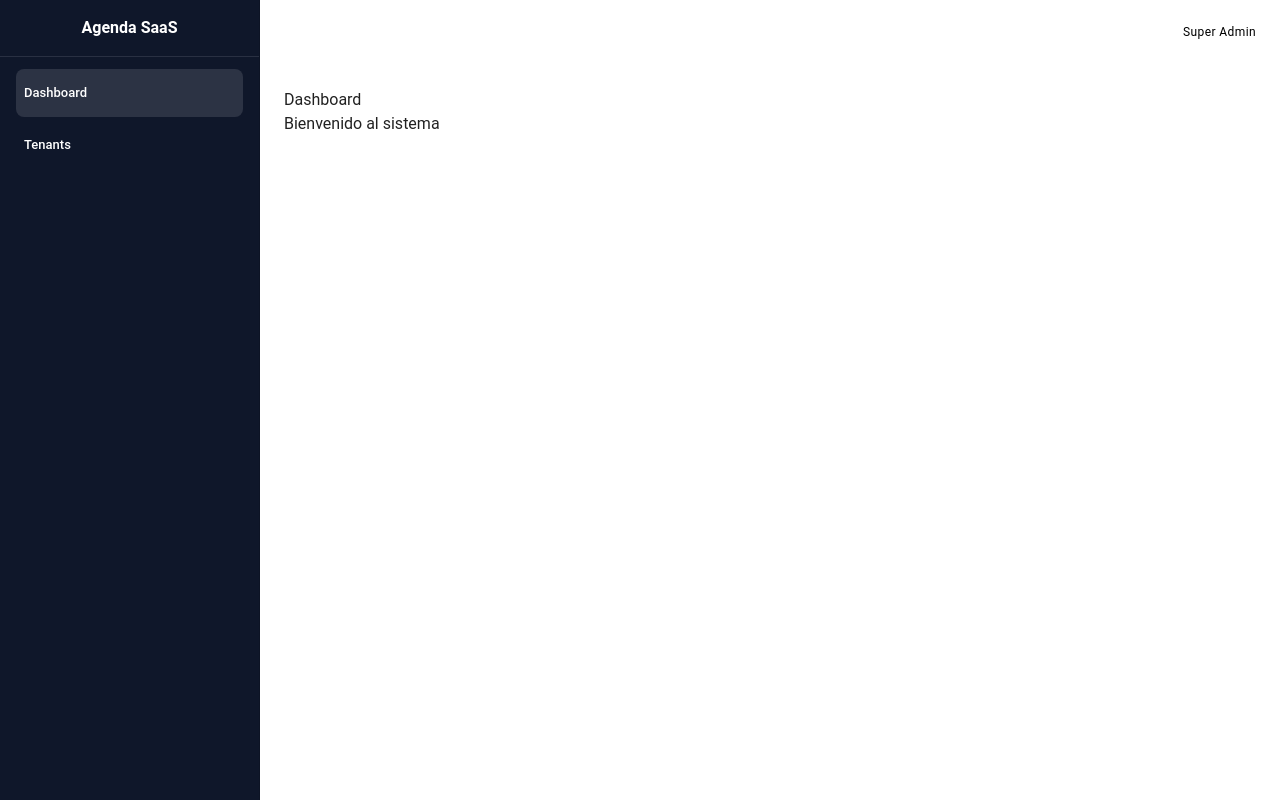
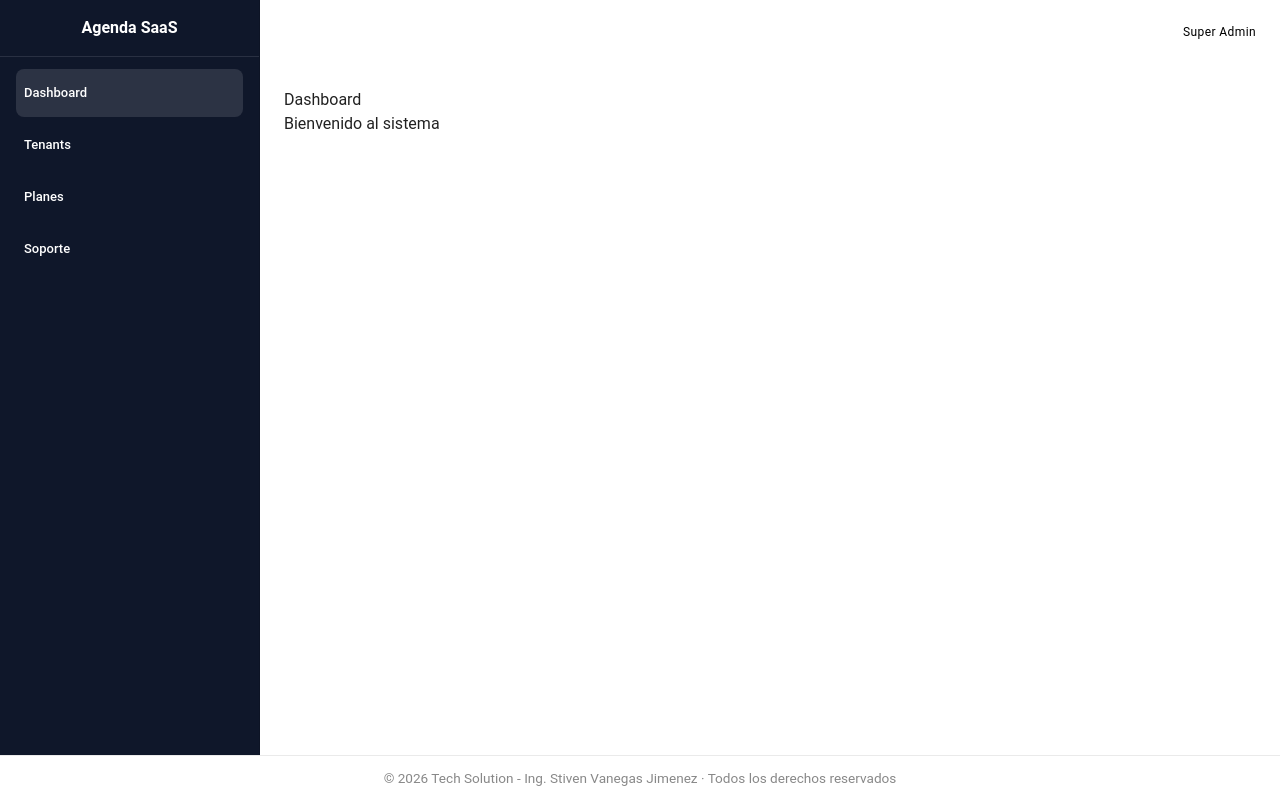
Before and after one commit to st1tron1x/agenda-saas-frontend, a Vue app: page /platform in a window 1280 px wide. Built offline with nearby package versions, Linux system fonts and the light colour scheme.

Commit message:
feat: Vistas dashboard y Tenants

```diff
--- /dev/null
+++ b/src/components/AppFooter.vue
@@ -0,0 +1,15 @@
+<template>
+  <footer class="app-footer">
+    © {{ new Date().getFullYear() }} Tech Solution - Ing. Stiven Vanegas Jimenez · Todos los derechos reservados
+  </footer>
+</template>
+
+<style scoped>
+.app-footer {
+  text-align: center;
+  padding: 12px;
+  font-size: 0.85rem;
+  color: #888;
+  border-top: 1px solid #eaeaea;
+}
+</style>
--- /dev/null
+++ b/src/components/PlatformSidebar.vue
@@ -0,0 +1,62 @@
+<template>
+  <v-navigation-drawer
+    app
+    permanent
+    width="260"
+    class="sidebar"
+  >
+    <!-- Branding -->
+    <div class="pa-4 text-center">
+      <h3 class="font-weight-bold">
+        {{ tenant.name }}
+      </h3>
+    </div>
+
+    <v-divider />
+
+    <!-- Menu -->
+    <v-list nav>
+      <v-list-item
+        v-for="item in menu"
+        :key="item.title"
+        :to="item.to"
+        router
+        class="menu-item"
+      >
+        <v-list-item-title>
+          {{ item.title }}
+        </v-list-item-title>
+      </v-list-item>
+    </v-list>
+  </v-navigation-drawer>
+</template>
+
+<script setup>
+import { computed } from 'vue'
+import { useAuth } from '../composables/useAuth'
+import { SIDEBAR_MENU } from '../config/sidebar.menu'
+import { useTenant } from '../composables/useTenant'
+
+const { role } = useAuth()
+const { tenant } = useTenant()
+
+const menu = computed(() => SIDEBAR_MENU[role] || [])
+</script>
+
+<style scoped>
+.sidebar {
+  background-color: #0f172a;
+  color: white;
+}
+
+.menu-item {
+  border-radius: 8px;
+  margin: 4px 8px;
+  transition: all 0.2s ease;
+}
+
+.menu-item:hover {
+  background-color: rgba(255, 255, 255, 0.12);
+  transform: translateX(6px);
+}
+</style>
--- /dev/null
+++ b/src/composables/useAuth.js
@@ -0,0 +1,16 @@
+import { ref } from 'vue'
+import { ROLES } from '../constants/roles'
+
+const user = ref({
+  id: 1,
+  name: 'Stiven',
+  role: ROLES.SUPER_ADMIN, // ← cambia aquí para probar
+})
+
+export function useAuth() {
+  return {
+    user,
+    role: user.value.role,
+    isSuperAdmin: user.value.role === ROLES.SUPER_ADMIN,
+  }
+}
--- /dev/null
+++ b/src/config/sidebar.menu.js
@@ -0,0 +1,23 @@
+import { ROLES } from '../constants/roles'
+
+export const SIDEBAR_MENU = {
+  [ROLES.SUPER_ADMIN]: [
+    { title: 'Dashboard', to: '/platform' },
+    { title: 'Tenants', to: '/platform/tenants' },
+    { title: 'Planes', to: '/platform/plans' },
+    { title: 'Soporte', to: '/platform/support' },
+  ],
+
+  [ROLES.TENANT_ADMIN]: [
+    { title: 'Dashboard', to: '/app' },
+    { title: 'Agenda', to: '/app/agenda' },
+    { title: 'Clientes', to: '/app/clients' },
+    { title: 'Servicios', to: '/app/services' },
+    { title: 'Usuarios', to: '/app/users' },
+  ],
+
+  [ROLES.STAFF]: [
+    { title: 'Agenda', to: '/app/agenda' },
+    { title: 'Clientes', to: '/app/clients' },
+  ],
+}
--- /dev/null
+++ b/src/constants/roles.js
@@ -0,0 +1,5 @@
+export const ROLES = {
+  SUPER_ADMIN: 'SUPER_ADMIN',
+  TENANT_ADMIN: 'TENANT_ADMIN',
+  STAFF: 'STAFF',
+}
--- a/src/layauts/AuthLayout.vue
+++ b/src/layauts/AuthLayout.vue
@@ -31,6 +31,7 @@
         class="d-flex align-center justify-center"
       >
         <router-view />
+        <AppFooter />
       </v-col>
 
     </v-row>
@@ -49,6 +50,6 @@
 
 <script setup>
 import { useTenant } from '../composables/useTenant'
-
+import AppFooter from '../components/AppFooter.vue'
 const { tenant } = useTenant()
 </script>
--- /dev/null
+++ b/src/layauts/DashboardLayout.vue
@@ -0,0 +1,27 @@
+<script setup>
+import AppFooter from '../components/AppFooter.vue'
+</script>
+
+<template>
+  <div class="dashboard-layout">
+    <!-- Sidebar irá aquí -->
+    <main class="dashboard-content">
+      <router-view />
+    </main>
+
+    <AppFooter />
+  </div>
+</template>
+
+<style scoped>
+.dashboard-layout {
+  min-height: 100vh;
+  display: flex;
+  flex-direction: column;
+}
+
+.dashboard-content {
+  flex: 1;
+  padding: 20px;
+}
+</style>
--- a/src/layauts/PlatformLayout.vue
+++ b/src/layauts/PlatformLayout.vue
@@ -3,35 +3,11 @@
     <v-layout>
 
       <!-- Sidebar -->
-      <v-navigation-drawer
-        app
-        permanent
-        width="260"
-        class="sidebar"
-      >
-        <div class="pa-4 text-center">
-          <h3 class="font-weight-bold">Agenda SaaS</h3>
-        </div>
+      <PlatformSidebar />
 
-        <v-divider />
-
-        <v-list nav>
-          <v-list-item
-            v-for="item in menu"
-            :key="item.title"
-            :to="item.to"
-            router
-            class="menu-item"
-          >
-            <v-list-item-title>
-              {{ item.title }}
-            </v-list-item-title>
-          </v-list-item>
-        </v-list>
-      </v-navigation-drawer>
-
-      <!-- Main content -->
+      <!-- Main -->
       <v-main>
+        <!-- Top bar -->
         <v-app-bar
           flat
           color="white"
@@ -42,36 +18,20 @@
           <span class="text-caption">Super Admin</span>
         </v-app-bar>
 
+        <!-- Page content -->
         <v-container fluid class="pa-6">
           <router-view />
         </v-container>
       </v-main>
 
     </v-layout>
+
+    <!-- Footer global -->
+    <AppFooter />
   </v-app>
 </template>
 
 <script setup>
-const menu = [
-  { title: 'Dashboard', to: '/platform' },
-  { title: 'Tenants', to: '/platform/tenants' },
-]
+import PlatformSidebar from '../components/PlatformSidebar.vue'
+import AppFooter from '../components/AppFooter.vue'
 </script>
-
-<style scoped>
-.sidebar {
-  background-color: #0f172a;
-  color: white;
-}
-
-.menu-item {
-  border-radius: 8px;
-  margin: 4px 8px;
-  transition: all 0.2s ease;
-}
-
-.menu-item:hover {
-  background-color: rgba(255, 255, 255, 0.12);
-  transform: translateX(6px);
-}
-</style>
--- a/src/modules/platform/pages/TenantsList.vue
+++ b/src/modules/platform/pages/TenantsList.vue
@@ -63,24 +63,24 @@
 const tenants = [
   {
     id: 1,
-    name: 'Xiomy Estetic',
+    name: 'Xiomi Esthetic',
     plan: 'Pro',
     active: true,
-    logo: '/logos/xiomy.png',
+    logo: '../../public/Xiomy.png',
   },
   {
     id: 2,
     name: 'Go Studio',
-    plan: 'Basic',
+    plan: 'Pro Plus',
     active: true,
-    logo: '/logos/go.png',
+    logo: '../../public/GO STUDIO.png',
   },
   {
     id: 3,
     name: 'Agenda Demo',
     plan: 'Trial',
     active: false,
-    logo: '/logos/default.png',
+    logo: '../../public/TECH svj.png',
   },
 ]
 </script>
--- a/src/router/index.js
+++ b/src/router/index.js
@@ -2,6 +2,7 @@ import { createRouter, createWebHistory } from 'vue-router'
 
 import AuthLayout from '../layauts/AuthLayout.vue'
 import PlatformLayout from '../layauts/PlatformLayout.vue'
+import DashboardLayout from '../layauts/DashboardLayout.vue'
 
 import Login from '../modules/auth/pages/Login.vue'
 import ForgotPassword from '../modules/auth/pages/ForgotPassword.vue'
@@ -22,6 +23,7 @@ const routes = [
   {
     path: '/platform',
     component: PlatformLayout,
+    meta:{role: 'SUPER_ADMIN'},
     children: [
       {
         path: '',
```
Also changed, not shown: public/GO STUDIO.png (added), public/Xiomy.png (added).
